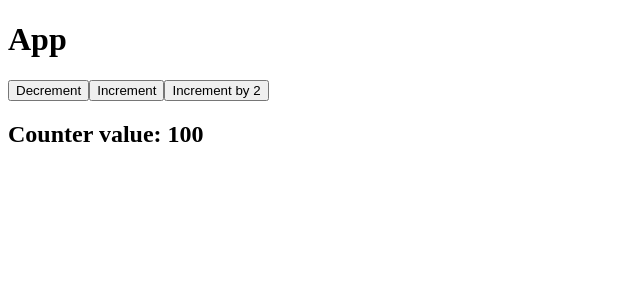
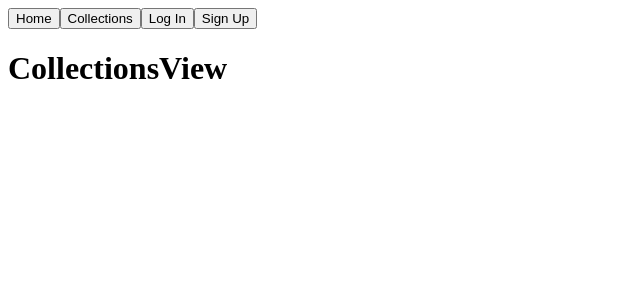
Before and after one commit to SquirtlePoke/giftly, a React app: page /collections in a window 1280 px wide. Shown: the top 300 px of the page, without its empty margins (0-640 px from the left). Built offline with nearby package versions, Linux system fonts and the light colour scheme.

Commit message:
React BrowserRouter setup; NavBar; containers

```diff
--- a/src/client/components/App.js
+++ b/src/client/components/App.js
@@ -1,27 +1,36 @@
 import React from "react";
-import { BrowserRouter, Routes, Route } from "react-router-dom";
-import { useSelector, useDispatch } from "react-redux";
+import { BrowserRouter as Router, Routes, Route, useNavigate } from "react-router-dom";
 
-import { increment, decrement, incrementByAmount } from "../reducers/counterReducer.js"
+import NavBar from "../components/NavBar.js";
+import HomeView from "../containers/HomeView.js";
+import CollectionsView from "../containers/CollectionsView.js";
 
 
+// ! Placeholder for React Routes that don't exist, delete when Routes are implemented
+const Placeholder = () => {
+  return <h1>Placeholder</h1>
+}
+
 const App = () => {
-  const { value } = useSelector((state) => state.counter)
-  const dispatch = useDispatch();
   return (
-    <BrowserRouter>
-      <h1>App</h1>
-      <button onClick={() => dispatch(decrement())}>
-        Decrement
-      </button>
-      <button onClick={() => dispatch(increment())}>
-        Increment
-      </button>
-      <button onClick={() => dispatch(incrementByAmount(2))}>
-        Increment by 2
-      </button>
-      <h2>Counter value: {value}</h2>
-    </BrowserRouter>
+    <>
+      <Router>
+
+        {/* Static content that persists across routes */}
+        <NavBar />
+        {/* End of static content */}
+
+        {/* Dynamic content based on route */}
+        <Routes>
+          <Route path="/" element={<HomeView />} />
+          <Route path="/login" element={<Placeholder />} />
+          <Route path="/signup" element={<Placeholder />} />
+          <Route path="/collections" element={<CollectionsView />} />
+        </Routes>
+        {/* End of dynamic content */}
+
+      </Router>
+    </>
   );
 };
 
--- /dev/null
+++ b/src/client/components/NavBar.js
@@ -0,0 +1,42 @@
+import React from "react";
+import { useNavigate } from "react-router-dom";
+
+const NavBar = () => {
+
+  const navigate = useNavigate();
+
+  return (
+    <>
+      <button
+        onClick={() => {
+          navigate("/");
+        }}
+      >
+        Home
+      </button>
+      <button
+        onClick={() => {
+          navigate("/collections");
+        }}
+      >
+        Collections
+      </button>
+      <button
+        onClick={() => {
+          navigate("/login");
+        }}
+      >
+        Log In
+      </button>
+      <button
+        onClick={() => {
+          navigate("/signup");
+        }}
+      >
+        Sign Up
+      </button>
+    </>
+  );
+};
+
+export default NavBar;
--- /dev/null
+++ b/src/client/containers/CollectionsView.js
@@ -0,0 +1,11 @@
+import React from "react";
+
+export default class CollectionView extends React.Component {
+  render() {
+    return (
+      <>
+        <h1>CollectionsView</h1>
+      </>
+    )
+  }
+};
--- /dev/null
+++ b/src/client/containers/HomeView.js
@@ -0,0 +1,27 @@
+import React from "react";
+
+import { useSelector, useDispatch } from "react-redux";
+
+import {
+  increment,
+  decrement,
+  incrementByAmount
+} from "../reducers/counterReducer.js";
+
+const HomeView = () => {
+  const { value } = useSelector((state) => state.counter);
+  const dispatch = useDispatch();
+  return (
+    <>
+      <h1>HomeView</h1>
+      <button onClick={() => dispatch(decrement())}>Decrement</button>
+      <button onClick={() => dispatch(increment())}>Increment</button>
+      <button onClick={() => dispatch(incrementByAmount(2))}>
+        Increment by 2
+      </button>
+      <h2>Counter value: {value}</h2>
+    </>
+  );
+};
+
+export default HomeView;
```
